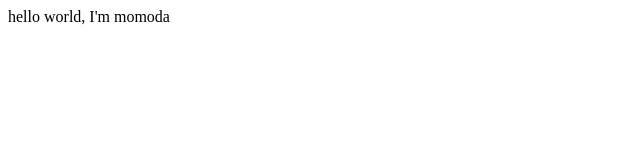
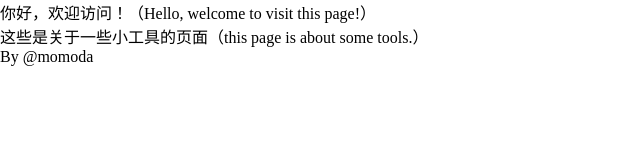
Before and after one commit to momodababy/2023tools.github.io, a plain HTML site: page index.html in a window 1280 px wide. Shown: the whole page, without its empty margins (0-640 px from the left). Drawn offline with Linux system fonts and the light colour scheme.

Commit message:
the first commit

```diff
--- a/index.html
+++ b/index.html
@@ -1 +1,22 @@
-hello world, I'm momoda
+<!DOCTYPE html>
+<html lang="en">
+<head>
+    <meta charset="UTF-8">
+    <meta name="viewport" content="width=device-width, initial-scale=1.0">
+    <title>Document</title>
+    <link rel="stylesheet" href="static/css/index.css">
+</head>
+<body>
+
+<div class="app">
+    <div class="header">
+        <div class="title">你好，欢迎访问！（Hello, welcome to visit this page!）</div>
+    </div>
+    <div class="main">
+        这些是关于一些小工具的页面（this page is about some tools.）
+    </div>
+    <div class="footer">By @momoda</div>
+</div>
+
+</body>
+</html>
--- /dev/null
+++ b/static/css/index.css
@@ -0,0 +1,14 @@
+*{
+    margin: 0;
+    padding: 0;
+    box-sizing: border-box;
+}
+
+html,body{
+    width: 100%;
+    height: 100%;
+}
+
+.app {
+    height: 100vh;
+}
```
